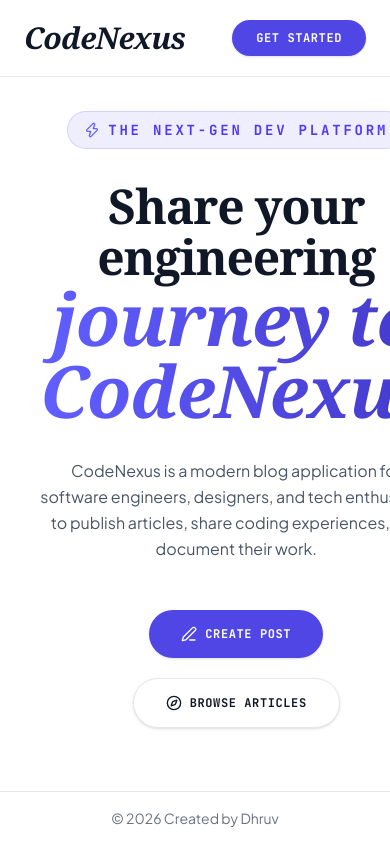
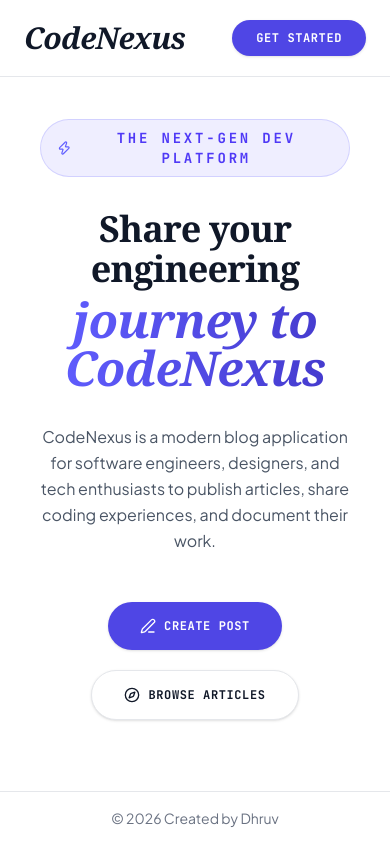
Before and after one commit to dhruvmochi209-cyber/blog-app, a Next.js app in the folder frontend/: page / in a window 390 px wide. Built offline with nearby package versions, Linux system fonts and the light colour scheme; no server answers.

Commit message:
Fix landing page hero text overflowing on mobile

```diff
--- a/frontend/components/landing/HeroSection.tsx
+++ b/frontend/components/landing/HeroSection.tsx
@@ -17,9 +17,9 @@
           <span className="inline-flex items-center gap-2 font-label-caps text-sm text-indigo-600 bg-indigo-500/10 border border-indigo-500/20 px-4 py-2 rounded-full tracking-[0.2em] uppercase font-bold backdrop-blur-md">
             <Zap className="size-4 text-indigo-500" /> The Next-Gen Dev Platform
           </span>
-          <h1 className="font-serif text-5xl md:text-6xl lg:text-[5rem] font-black text-gray-900 leading-[1.05] tracking-tight ">
+          <h1 className="font-serif text-4xl sm:text-5xl md:text-6xl lg:text-[5rem] font-black text-gray-900 leading-[1.1] tracking-tight ">
             Share your engineering <br className="hidden md:block" />
-            <div className="text-transparent bg-clip-text bg-gradient-to-r from-indigo-500 to-[#4338ca] italic text-7xl">journey to CodeNexus</div>
+            <div className="text-transparent bg-clip-text bg-gradient-to-r from-indigo-500 to-[#4338ca] italic text-5xl sm:text-6xl md:text-7xl mt-2">journey to CodeNexus</div>
           </h1>
           <p className="font-body-lg text-base md:text-lg text-gray-600 max-w-2xl leading-relaxed">
             CodeNexus is a modern blog application for software engineers, designers, and tech enthusiasts to publish articles, share coding experiences, and document their work.
```
